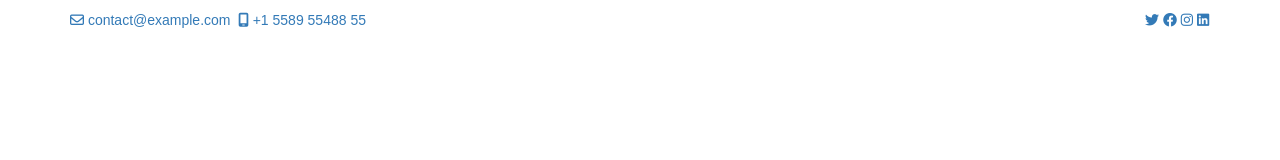
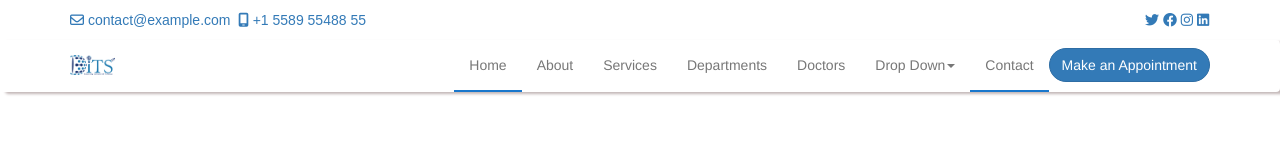
Before and after one commit to mridulthakur009/DITS-Home-Page, a plain HTML site: page index.html in a window 1280 px wide. Drawn offline with Linux system fonts and the light colour scheme.

Commit message:
designed main navbar

```diff
--- a/CSS/stylesheet.css
+++ b/CSS/stylesheet.css
@@ -3,6 +3,8 @@
     padding: 0;
     box-sizing: border-box;
 }
+
+/* Top Navbar */
 
 .mrgtopbtm2px{
     margin: 10px 0px ;
@@ -17,3 +19,32 @@
     float: right;
     margin-right: -15px;
 }
+
+/* Main Navbar */
+
+.navBar{
+    background-color: #ffffff;
+    border: none;
+    box-shadow: 5px 2px 3px #c1b5b5;
+    margin-bottom: 0;
+
+}
+
+.topAuto div ul li:first-child, li:nth-child(7){
+    border-bottom: 2px solid #1977CC;
+
+}
+.topAuto div ul li:first-child a:hover{
+    color: #1977CC;
+}
+.topAuto div ul li:nth-child(7) a:hover{
+    color: #1977CC;
+}
+.topAuto{
+    position: sticky;
+    top: 0;
+    z-index: 1;
+}
+.appointmentRoundBtn2{
+    border-radius: 25px;
+}
--- a/index.html
+++ b/index.html
@@ -12,7 +12,8 @@
 </head>
 <body>
 
-    <header>
+  <!-- Top Navbar -->
+      <header>
         <div class="container">
           <div class="row mrgtopbtm2px ">
             <div class="col-sm-11 mrgleft15">
@@ -33,6 +34,57 @@
         </div>
       </header>
 
+      <!-- Main Navbar -->
+      <nav class="navbar navbar-default navBar topAuto">
+        <div class="container">
+          <div class="navbar-header">
+            <button
+              type="button"
+              class="navbar-toggle"
+              data-toggle="collapse"
+              data-target="#myNavbar"
+            >
+              <span class="icon-bar"></span>
+              <span class="icon-bar"></span>
+              <span class="icon-bar"></span>
+            </button>
+            <img
+              src="./images/DITS-Logo.jpg"
+              alt="logo"
+              class="navbar-brand"
+            />
+          </div>
+          <div class="collapse navbar-collapse">
+            <ul class="nav navbar-nav navbar-right">
+              <li><a href="#">Home</a></li>
+              <li><a href="#">About</a></li>
+              <li><a href="#">Services</a></li>
+              <li><a href="#">Departments</a></li>
+              <li><a href="#">Doctors</a></li>
+              <li class="dropdown">
+                <a
+                  class="dropdown-toggle"
+                  data-toggle="dropdown"
+                  href="#"
+                  >Drop Down<span class="caret"></span
+                ></a>
+                <ul class="dropdown-menu">
+                  <li style="border: none;"><a href="#">DITS India</a></li>
+                  <li><a href="#">DITS Florida</a></li>
+                  <li><a href="#">DITS California</a></li>
+                </ul>
+              </li>
+              <li><a href="#">Contact</a></li>
+              <button
+                class="btn btn-primary navbar-btn appointmentRoundBtn2"
+              >
+                Make an Appointment
+              </button>
+            </ul>
+          </div>
+        </div>
+</nav>
+
 
     <script src="./js/jquery.min.js"></script>
     <script src="/js/js_bootstrap.min.js"></script>
```
